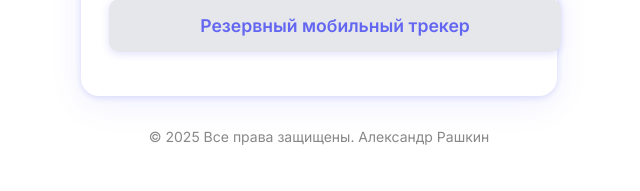
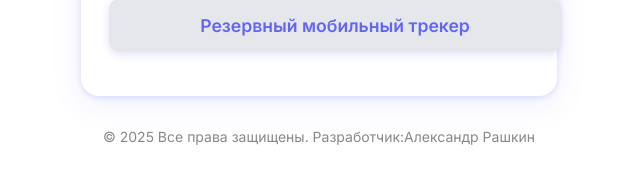
Before and after one commit to alexrashkin/clever-driver-bot, a Flask app: page / in a window 1280 px wide. Shown: the part 657-848 px from the top of the page, without its empty margins (321-961 px from the left). Run offline with Flask 3, Linux system fonts and the light colour scheme; data comes from the database, SQL or seed files in the repository.

Commit message:
legal info changed

```diff
--- a/web/templates/index.html
+++ b/web/templates/index.html
@@ -182,7 +182,7 @@
         <a href="/mobile_tracker.html" class="btn btn-toggle off btn" style="margin-top:8px;">Резервный мобильный трекер</a>
     </div>
     <footer style="text-align:center; margin-top:32px; color:#888; font-size:14px;">
-        © {{ year }} Все права защищены. Александр Рашкин
+        © {{ year }} Все права защищены. Разработчик:Александр Рашкин
     </footer>
     <script>
         function sendManualNotification() {
--- a/web/templates/mobile_tracker.html
+++ b/web/templates/mobile_tracker.html
@@ -151,7 +151,7 @@
         <div class="info">Для работы резервного трекера страница должна оставаться открытой.<br>Геолокация обновляется автоматически каждые 10 секунд.</div>
     </div>
     <footer style="text-align:center; margin-top:32px; color:#888; font-size:14px;">
-        © {{ year }} Все права защищены. Александр Рашкин
+        © {{ year }} Все права защищены. Разработчик:Александр Рашкин
     </footer>
     <script>
         function sendLocation() {
```
